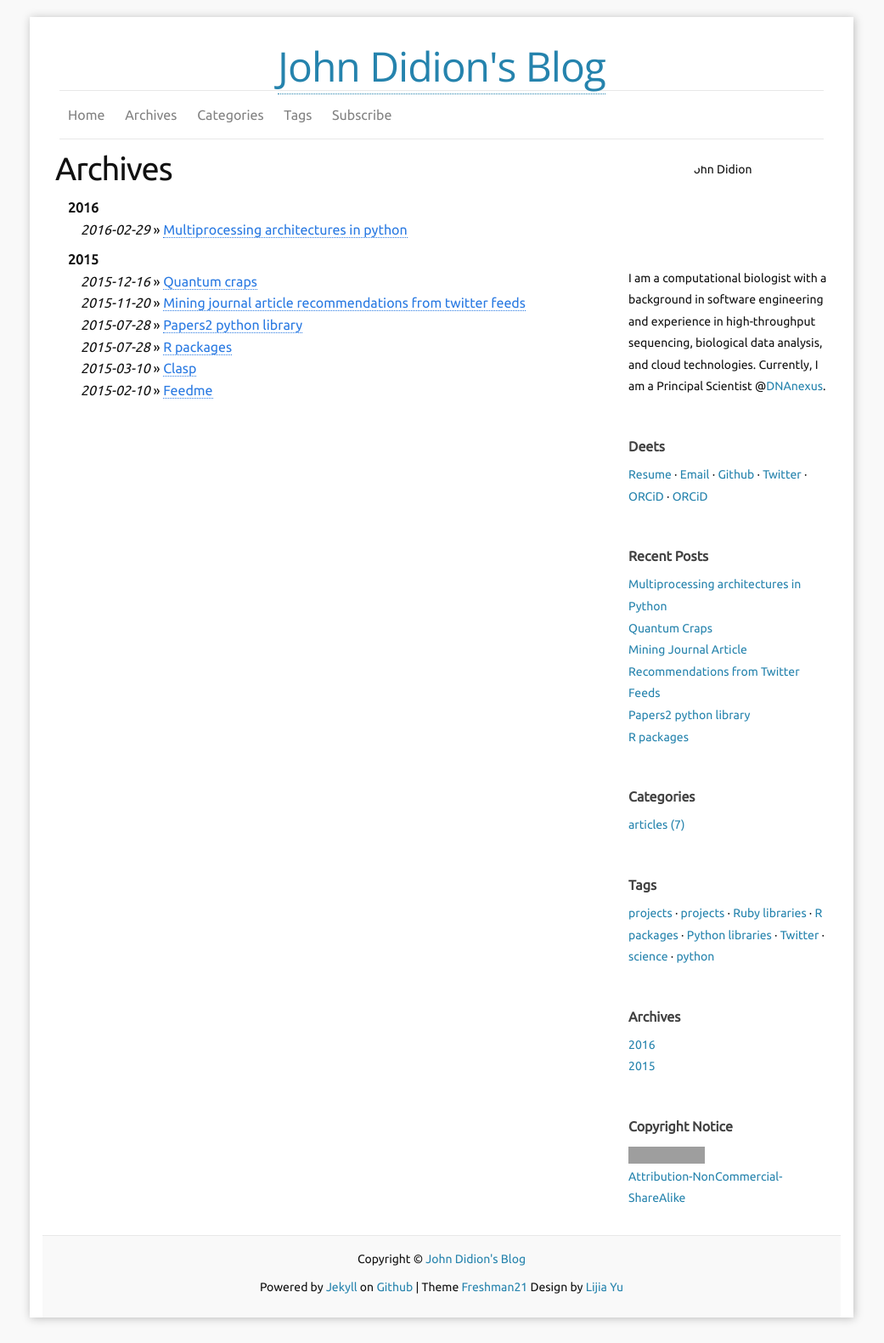
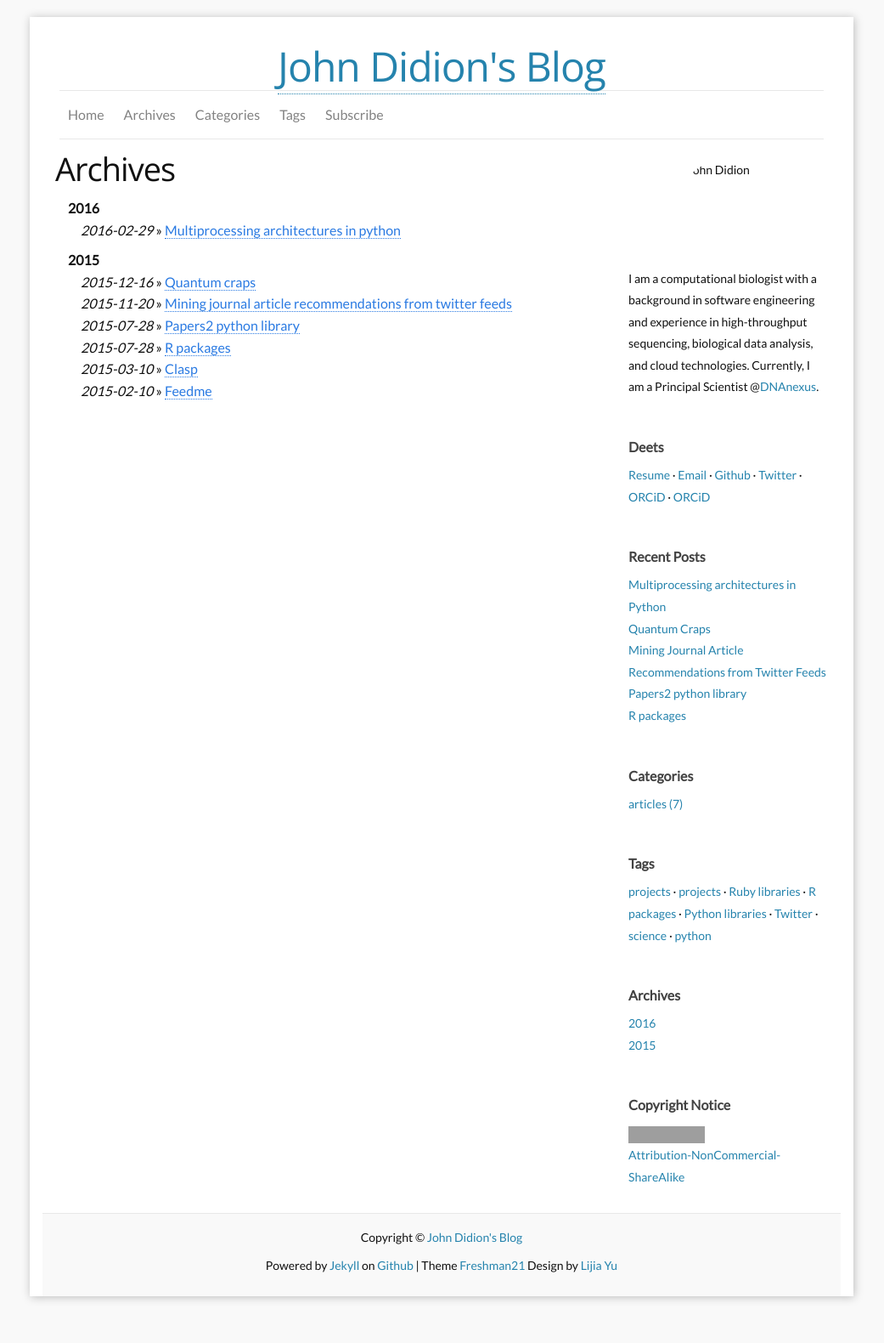
Before and after one commit to jdidion/jdidion.github.io, a Jekyll site: the page built from archives.md, in a window 1280 px wide. Shown: the whole page at 85% size, without its empty margins (120-1161 px from the left). Built offline with Jekyll 4.4.1, drawn with Linux system fonts in a browser that asks for light colours; after the commit the page ends 1555 px from its top, so only the background shows below that; grey boxes are pictures that could not be loaded.

Commit message:
fix layout

```diff
--- a/_sass/_layout.scss
+++ b/_sass/_layout.scss
@@ -174,6 +174,7 @@
 }
 
 .post-title {
+  font-family: $title-font-family;
   font-size: 38px;//42px;
   letter-spacing: -1px;
   line-height: 1;
--- a/css/main.scss
+++ b/css/main.scss
@@ -6,7 +6,7 @@
 
 
 // Our variables
-$base-font-family: 'Ubuntu', 'Lato', sans-serif;
+$base-font-family: 'Lato', sans-serif;
 $title-font-family: 'Open Sans', sans-serif;
 $base-font-size:   16px;
 $small-font-size:  $base-font-size * 0.875;
@@ -59,6 +59,5 @@ $on-laptop:        800px;
         "_syntax-highlighting-native" // "syntax-highlighting"
 ;
 
-@import url('https://fonts.googleapis.com/css?family=Ubuntu');
 @import url('https://fonts.googleapis.com/css?family=Lato');
 @import url('https://fonts.googleapis.com/css?family=Open+Sans');
```
